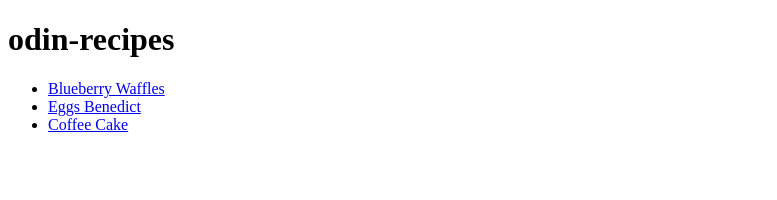
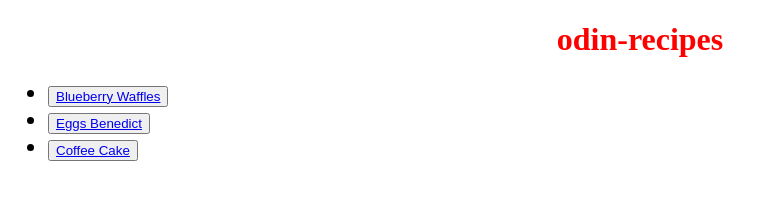
Before and after one commit to Haydenchung03/odin-recipes, a plain HTML site: page index.html in a window 1280 px wide. Shown: the whole page, without its empty margins (0-777 px from the left). Drawn offline with Linux system fonts and the light colour scheme.

Commit message:
Added buttons

```diff
--- a/index.html
+++ b/index.html
@@ -5,13 +5,16 @@
     <meta http-equiv="X-UA-Compatible" content="IE=edge">
     <meta name="viewport" content="width=device-width, initial-scale=1.0">
     <title>Document</title>
+    <link rel = "stylesheet" href = "style.css">
 </head>
 <body>
-    <h1>odin-recipes</h1>
+    <h1 class = "title">odin-recipes</h1>
     <ul>
-        <li><a href = "recipes/waffles.html">Blueberry Waffles</a></li>
-        <li><a href = "recipes/eggsbenedict.html">Eggs Benedict</a></li>
-        <li><a href = "recipes/cake.html">Coffee Cake</a></li>
+        <div class = "options">
+            <li><button><a href = "recipes/waffles.html">Blueberry Waffles</a></li></button>
+            <li><button><a href = "recipes/eggsbenedict.html">Eggs Benedict</a></li></button>
+            <li><button><a href = "recipes/cake.html">Coffee Cake</a></li></button>
+        </div>
     </ul>
 </body>
 </html>
--- /dev/null
+++ b/style.css
@@ -0,0 +1,8 @@
+.title {
+    text-align: center;
+    color: red;
+}
+
+.options {
+    font-size: 24px;
+}
```
